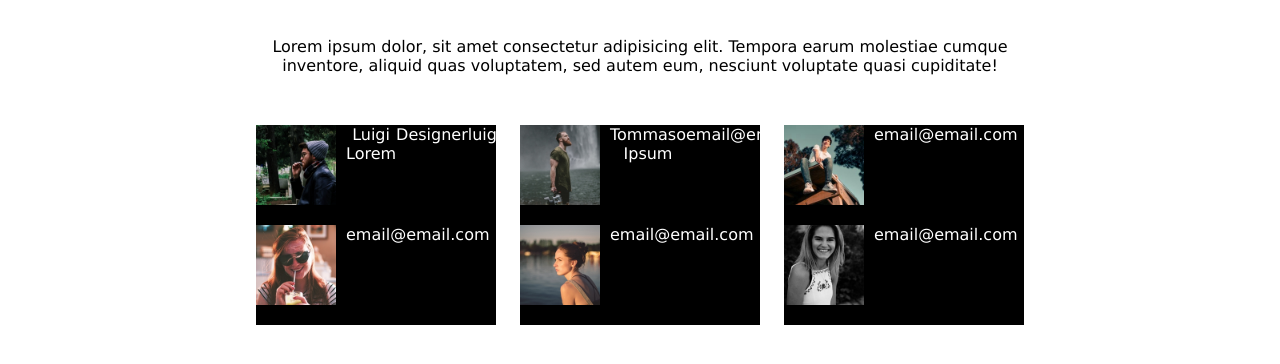
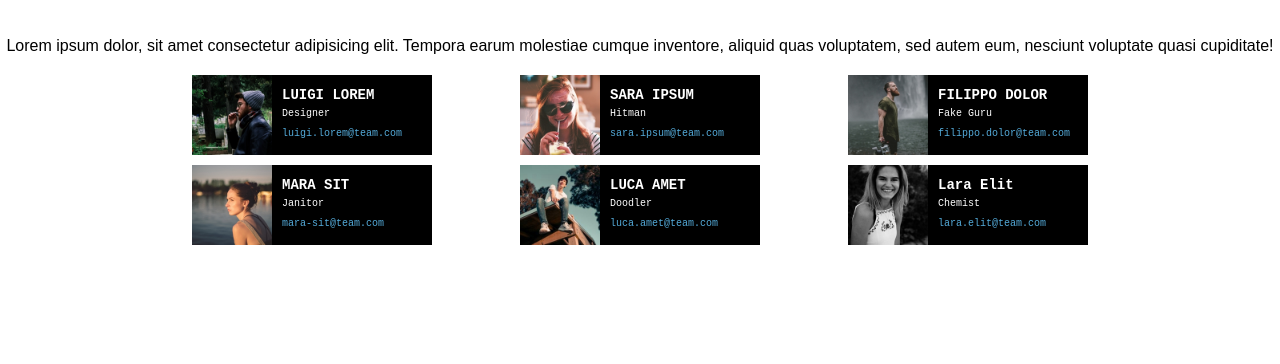
Before and after one commit to ElenaMoYu/html-css-flex-cards, a plain HTML site: page index.html in a window 1280 px wide. Shown: the part 80-444 px from the top of the page. Drawn offline with Linux system fonts and the light colour scheme.

Commit message:
feat: finished!

```diff
--- a/css/style.css
+++ b/css/style.css
@@ -5,7 +5,7 @@
 }
 
 body {
-  font-family: Verdana;
+  font-family: "Courier New", Courier, monospace;
 }
 
 header {
@@ -13,18 +13,26 @@ header {
   color: purple;
   font-family: sans-serif;
   padding-top: 40px;
-  padding-bottom: 40px;
+  padding-bottom: 10px;
+  text-align: center;
+}
+
+header > p {
+      padding-top: 40px;
+
+  color: black;
 }
 
 main {
-  text-align: center;
-  padding-left: 20%;
-  padding-right: 20%;
+  padding-left: 15%;
+  padding-right: 15%;
 }
 
-.flex-cards {
-  margin-top: 50px;
-  margin-bottom: 20px;
+h4 {font-s}
+
+.team {
+  margin-top: 10px;
+  margin-bottom: 10px;
   display: flex;
   justify-content: space-between;
   flex-direction: row;
@@ -33,14 +41,32 @@ main {
 
 .box {
   width: 240px;
-  height: 100px;
+  height: 80px;
   color: white;
-  background-color: black;
+  background-color: rgb(0, 0, 0);
   display: flex;
-  text-align: row;
+  margin-bottom: 10px;
+  font-size: 14px;
+
 }
 
 .box img {
   height: 80px;
   margin-right: 10px;
 }
+
+.box-description {
+      padding-top: 5%;
+      padding-bottom: 5%;
+}
+
+.box-description p, a{
+      font-size: 10px;
+      padding-top: 5px;
+      padding-bottom: 5px;
+}
+
+.box-description a{
+      text-decoration: none;
+      color: rgb(84, 171, 218);
+}
--- a/index.html
+++ b/index.html
@@ -10,46 +10,61 @@
   <body>
     <header>
       <h1>Meet Our Team</h1>
-    </header>
-
-    <main>
       <p>
         Lorem ipsum dolor, sit amet consectetur adipisicing elit. Tempora earum
         molestiae cumque inventore, aliquid quas voluptatem, sed autem eum,
         nesciunt voluptate quasi cupiditate!
       </p>
+    </header>
 
-      <div class="flex-cards">
+    <main class="team">
       <div class="box">
         <img src="./img/male1.png" alt="Luigi Lorem" />
-          <div>Luigi Lorem</div>
-          <br />
-          <div>Designer</div>
-          <br />
-          <div>luigi.lorem@team.com</div>
+        <div class="box-description">
+          <h4><strong>LUIGI LOREM</strong></h4>
+          <p>Designer</p>
+          <a href="mailto:luigi.lorem@team.com">luigi.lorem@team.com</a>
+        </div>
       </div>
 
       <div class="box">
-          <img src="./img/male2.png" alt="Tommaso Ipsum" />
-          <div>Tommaso Ipsum</div>
-          <br />
-          <div>email@email.com</div>
+        <img src="./img/female1.png" alt="Sara Ipsum" />
+        <div class="box-description">
+          <h4><strong>SARA IPSUM</strong></h4>
+          <p>Hitman</p>
+          <a href="mailto:sara.ipsum@team.com">sara.ipsum@team.com</a>
+        </div>
       </div>
       <div class="box">
-          <img src="./img/male3.png" alt="Loris Dolor" />
-          <div>email@email.com</div>
+        <img src="./img/male2.png" alt="Filippo Dolor" />
+        <div class="box-description">
+          <h4><strong>FILIPPO DOLOR</strong></h4>
+          <p>Fake Guru</p>
+          <a href="mailto:filippo.dolor@team.com">filippo.dolor@team.com</a>
+        </div>
       </div>
       <div class="box">
-          <img src="./img/female1.png" alt="Sara Sit" />
-          <div>email@email.com</div>
+        <img src="./img/female2.png" alt="Mara Sit" />
+        <div class="box-description">
+          <h4><strong>MARA SIT</strong></h4>
+          <p>Janitor</p>
+          <a href="mailto:mara-sit@team.com">mara-sit@team.com</a>
+        </div>
       </div>
       <div class="box">
-          <img src="./img/female2.png" alt="Lara Amet" />
-          <div>email@email.com</div>
+        <img src="./img/male3.png" alt="Luca Amet" />
+        <div class="box-description">
+          <h4><strong>LUCA AMET</strong></h4>
+          <p>Doodler</p>
+          <a href="mailto:luca.amet@team.com">luca.amet@team.com</a>
+        </div>
       </div>
       <div class="box">
-          <img src="./img/female3.png" alt="Mara Elit" />
-          <div>email@email.com</div>
+        <img src="./img/female3.png" alt="Lara Elit" />
+        <div class="box-description">
+          <h4><strong>Lara Elit</strong></h4>
+          <p>Chemist</p>
+          <a href="mailto:lara.elit@team.com">lara.elit@team.com</a>
         </div>
       </div>
     </main>
```
Lines whose indentation alone changed are shown as unchanged.
